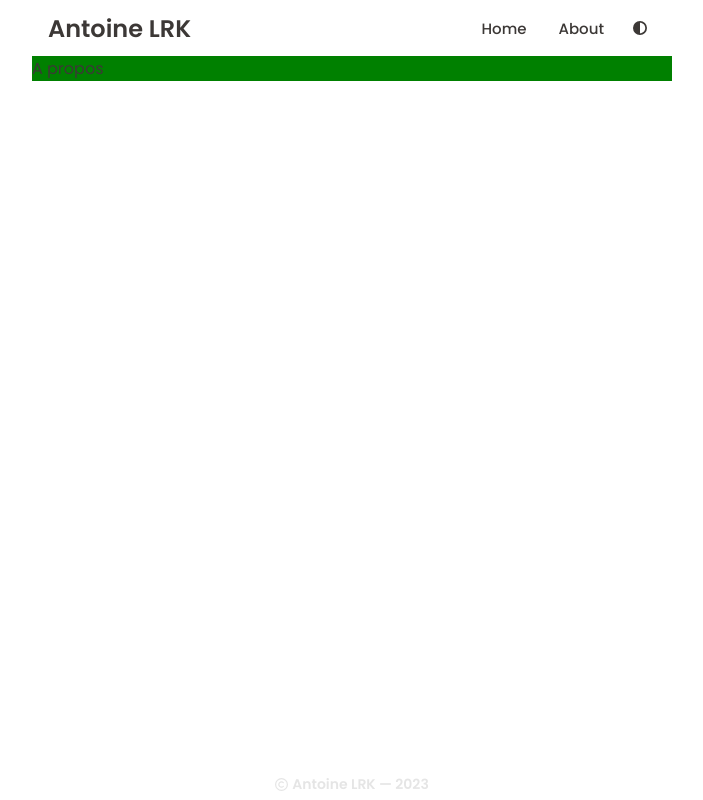
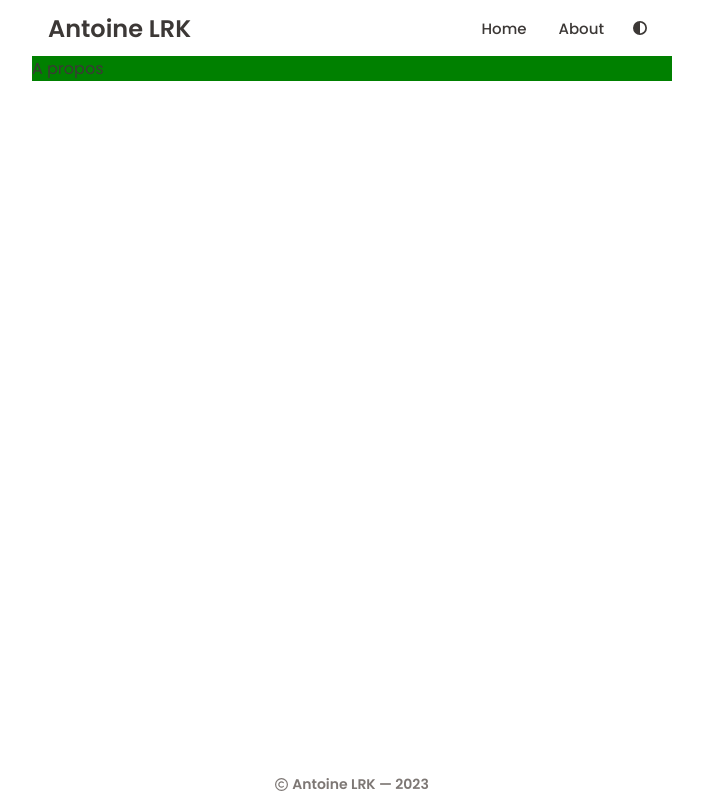
Before and after one commit to antoinelrk/AntoineLRK-Portfolio-App, a Next.js app: page /about in a window 1280 px wide. Shown: the whole page, without its empty margins (288-991 px from the left). Built offline with nearby package versions, Linux system fonts and the light colour scheme.

Commit message:
HOTFIX: Changes vars

```diff
--- a/src/app/layout.jsx
+++ b/src/app/layout.jsx
@@ -46,7 +46,7 @@ function RootLayout({children}) {
                                 <li><Link className="NavLink" href="/">Home</Link></li>
                                 <li><Link className="NavLink" href="/about">About</Link></li>
                                 <li>
-                                    <button className="ToggleTheme" onClick={() => toggleTheme()}>
+                                    <button name="toggleTheme" className="ToggleTheme" onClick={() => toggleTheme()}>
                                         <div className="toggle-theme-icon">
                                             <figure>
                                                 <svg xmlns="http://www.w3.org/2000/svg" width="100%" height="100%" viewBox="0 0 512 512">
--- a/src/app/page.jsx
+++ b/src/app/page.jsx
@@ -1,8 +1,11 @@
 import Testimonials from "@/components/Testimonials/Testimonials"
 import EducationsExperiences from "@/components/EducationsExperiences/EducationsExperiences";
 import Projects from "@/components/Projects/Projects";
+import dotenv from 'dotenv'
+dotenv.config()
 
 export default function Home () {
+    console.log(process.env.APP_NAME)
     return (
         <main>
             {/* Section: Model3D */}
@@ -13,3 +16,5 @@ export default function Home () {
         </main>
     )
 }
+
+export const env = process.env
--- a/src/assets/themes/App.scss
+++ b/src/assets/themes/App.scss
@@ -209,14 +209,14 @@ body {
             column-gap: 4px;
             width: 100%;
             max-width: var(--app-width);
-            color: var(--background-alt);
+            color: var(--foreground-alt);
             user-select: none;
 
             .icon {
                 display: flex;
                 width: 13px;
                 height: 13px;
-                fill: var(--background-alt);
+                fill: var(--foreground-alt);
             }
         }
     }
```
